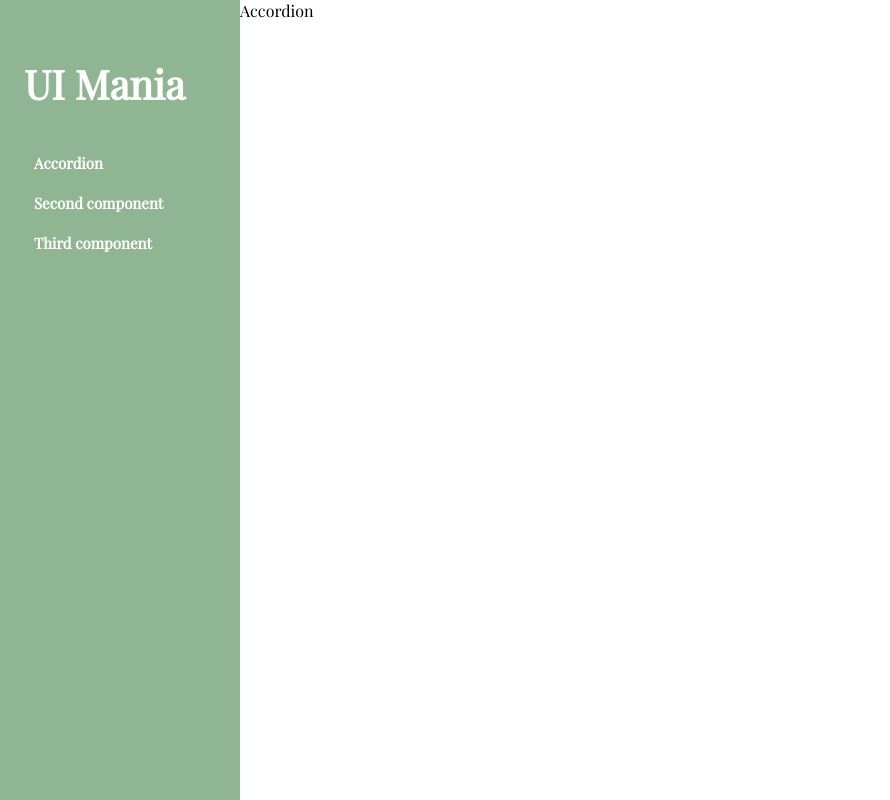
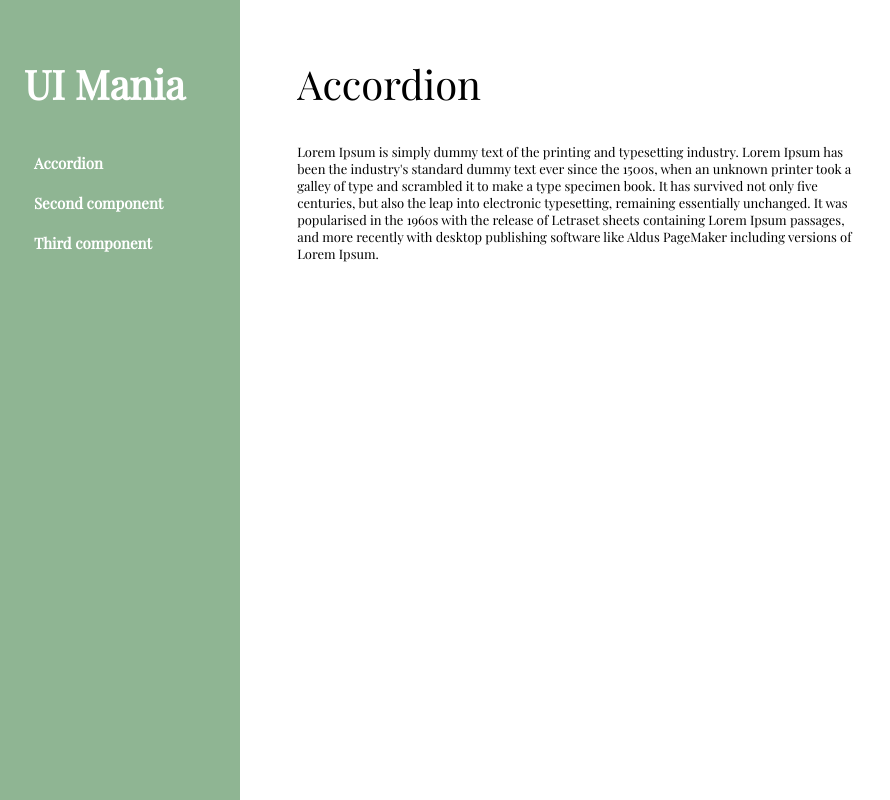
Before and after one commit to maniazurek/React-Custom-UI-Component-Library, a React (Create React App) app: page /accordion in a window 1280 px wide. Shown: the whole page, without its empty margins (0-890 px from the left). Built offline with nearby package versions, Linux system fonts and the light colour scheme.

Commit message:
created main layout

```diff
--- a/src/components/Accordion.js
+++ b/src/components/Accordion.js
@@ -4,15 +4,36 @@
 const Accordion = () => {
   return (
     <SectionContainer>
-      <div>Accordion</div>
+      <SectionTitle>Accordion</SectionTitle>
+      <SectionDescription>
+        Lorem Ipsum is simply dummy text of the printing and typesetting
+        industry. Lorem Ipsum has been the industry's standard dummy text ever
+        since the 1500s, when an unknown printer took a galley of type and
+        scrambled it to make a type specimen book. It has survived not only five
+        centuries, but also the leap into electronic typesetting, remaining
+        essentially unchanged. It was popularised in the 1960s with the release
+        of Letraset sheets containing Lorem Ipsum passages, and more recently
+        with desktop publishing software like Aldus PageMaker including versions
+        of Lorem Ipsum.
+      </SectionDescription>
     </SectionContainer>
   );
-
 };
 
 const SectionContainer = styled.div`
-width: calc(100vh - 240px);
-margin-left: 240px;
+  width: calc(100vh - 240px);
+  margin-left: 240px;
+  padding: 57.2px 0px 57.2px 57.2px;
 `;
 
+const SectionTitle = styled.p`
+  font-size: 40px;
+  margin-top: 0px;
+  margin-bottom: 33.2px;
+`;
+
+const SectionDescription = styled.p`
+font-size: 13px;
+margin: 0px;`
+
 export default Accordion;
--- a/src/components/NavigationItems.js
+++ b/src/components/NavigationItems.js
@@ -23,8 +23,8 @@
   font-size: 15px;
   margin: 0px;
   padding: 10px;
-  &:hover {
-    border: 1px solid #fff;
+  &:hover,
+  &:focus {
     border-radius: 10px;
     color: #8fb593;
     background-color: #fff;
--- a/src/pages/Welcome.js
+++ b/src/pages/Welcome.js
@@ -6,7 +6,7 @@
   const navigate = useNavigate();
 
   const onStart = () => {
-    navigate("/main");
+    navigate("/accordion");
   };
 
   return (
```
